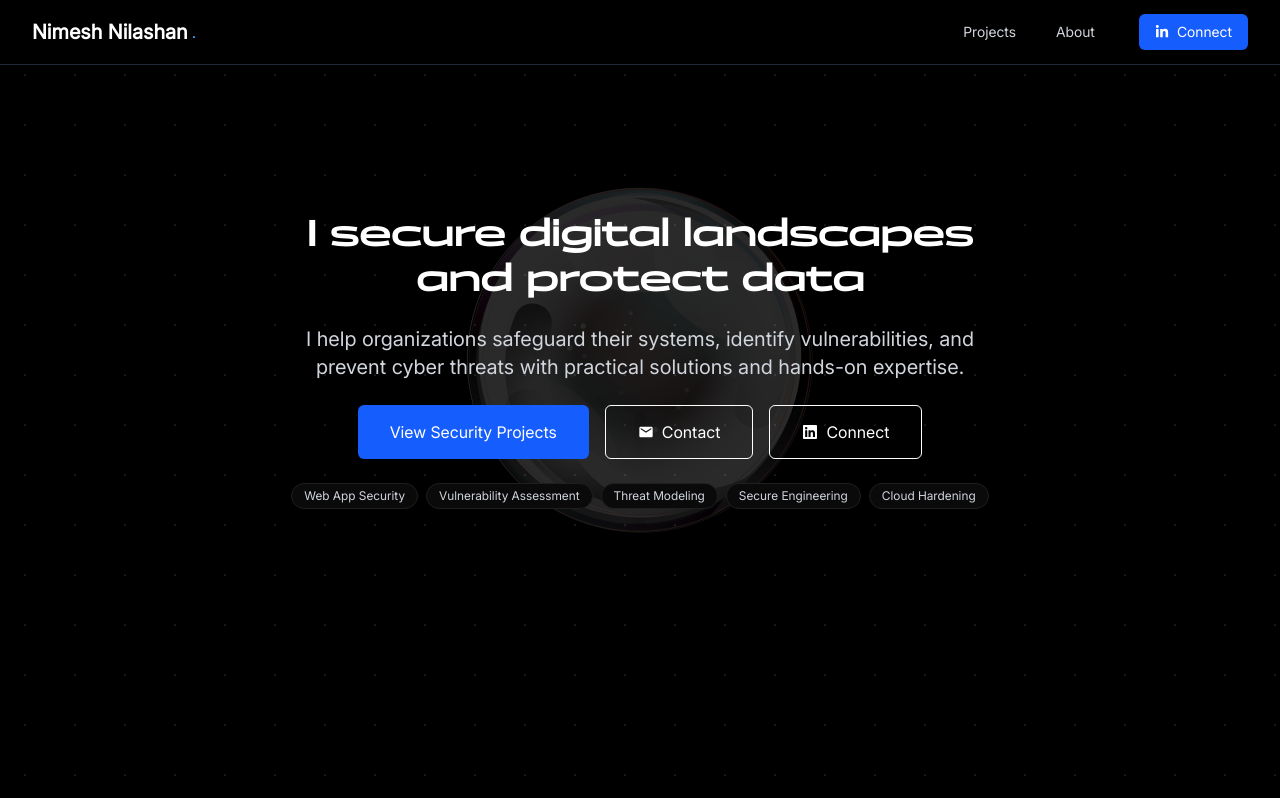
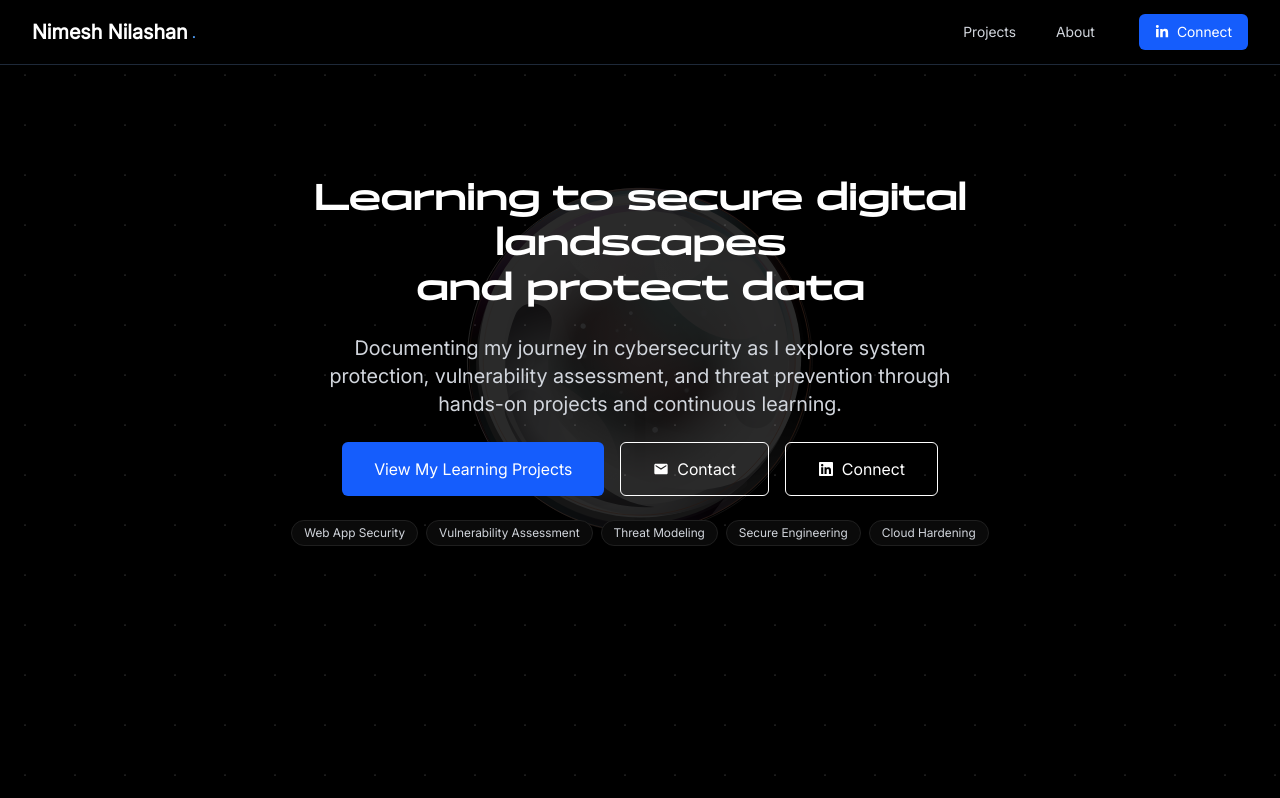
Before and after one commit to N-Nilashan/nimesh, a Next.js app: page / in a window 1280 px wide. Shown: the top 798 px of the page. Built offline with nearby package versions, Linux system fonts and the light colour scheme.

Commit message:
chages to hero section

```diff
--- a/app/components/Hero.jsx
+++ b/app/components/Hero.jsx
@@ -46,7 +46,9 @@ const Hero = () => {
             animate={{ opacity: 1, y: 0 }}
             transition={{ delay: 0.2, duration: 0.8 }}
           >
-            I secure digital landscapes <br className="hidden md:block" />and protect data
+            Learning to secure digital landscapes{" "}
+            <br className="hidden md:block" />
+            and protect data
           </motion.h1>
 
           <motion.p
@@ -55,7 +57,9 @@ const Hero = () => {
             animate={{ opacity: 1, y: 0 }}
             transition={{ delay: 0.4, duration: 0.8 }}
           >
-            I help organizations safeguard their systems, identify vulnerabilities, and prevent cyber threats with practical solutions and hands-on expertise.
+            Documenting my journey in cybersecurity as I explore system
+            protection, vulnerability assessment, and threat prevention through
+            hands-on projects and continuous learning.
           </motion.p>
 
           <motion.div
@@ -70,7 +74,7 @@ const Hero = () => {
               className="bg-blue-600 hover:bg-blue-700 text-white px-8 py-3 rounded-md font-medium transition-all transform hover:scale-105 cursor-pointer flex justify-center items-center gap-2"
               whileTap={{ scale: 0.9, duration: 0.005 }}
             >
-              View Security Projects
+              View My Learning Projects
             </motion.a>
 
             <motion.a
@@ -91,7 +95,8 @@ const Hero = () => {
               className="border border-white hover:bg-white/10 text-white px-8 py-3 rounded-md font-medium transition-all transform cursor-pointer hover:scale-105 flex justify-center items-center gap-2"
               whileTap={{ scale: 0.9, duration: 0.005 }}
             >
-              <FaLinkedin />Connect
+              <FaLinkedin />
+              Connect
             </motion.a>
           </motion.div>
 
--- a/next.config.mjs
+++ b/next.config.mjs
@@ -1,6 +1,6 @@
 /** @type {import('next').NextConfig} */
 const nextConfig = {
-  webpack(config) {
+  webpack: (config) => {
     config.node = {
       ...config.node,
       global: true,
--- a/package.json
+++ b/package.json
@@ -3,7 +3,7 @@
   "version": "0.1.0",
   "private": true,
   "scripts": {
-    "dev": "next dev",
+    "dev": "next dev --webpack",
     "build": "next build --webpack",
     "start": "next start",
     "lint": "next lint"
```
